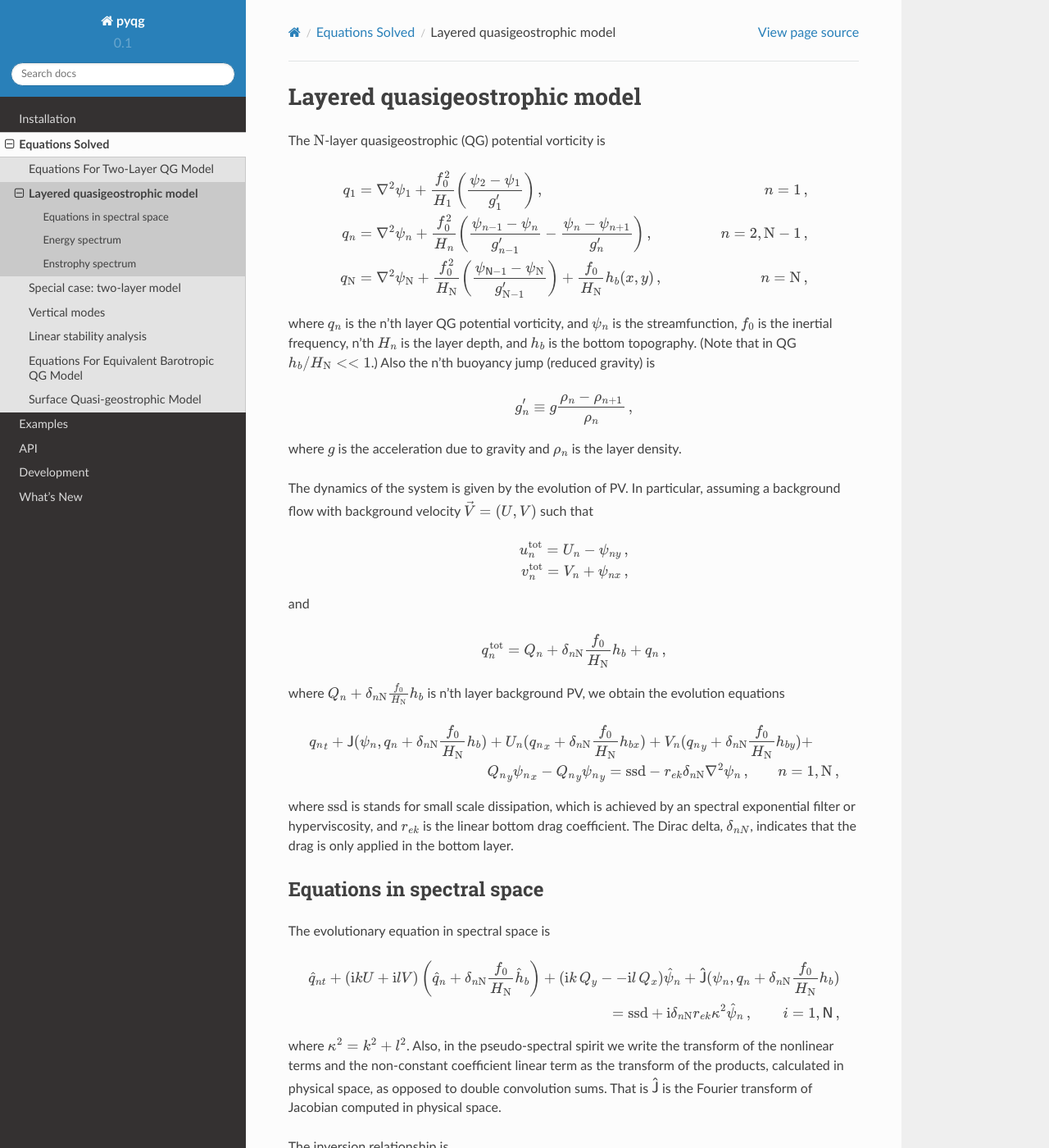
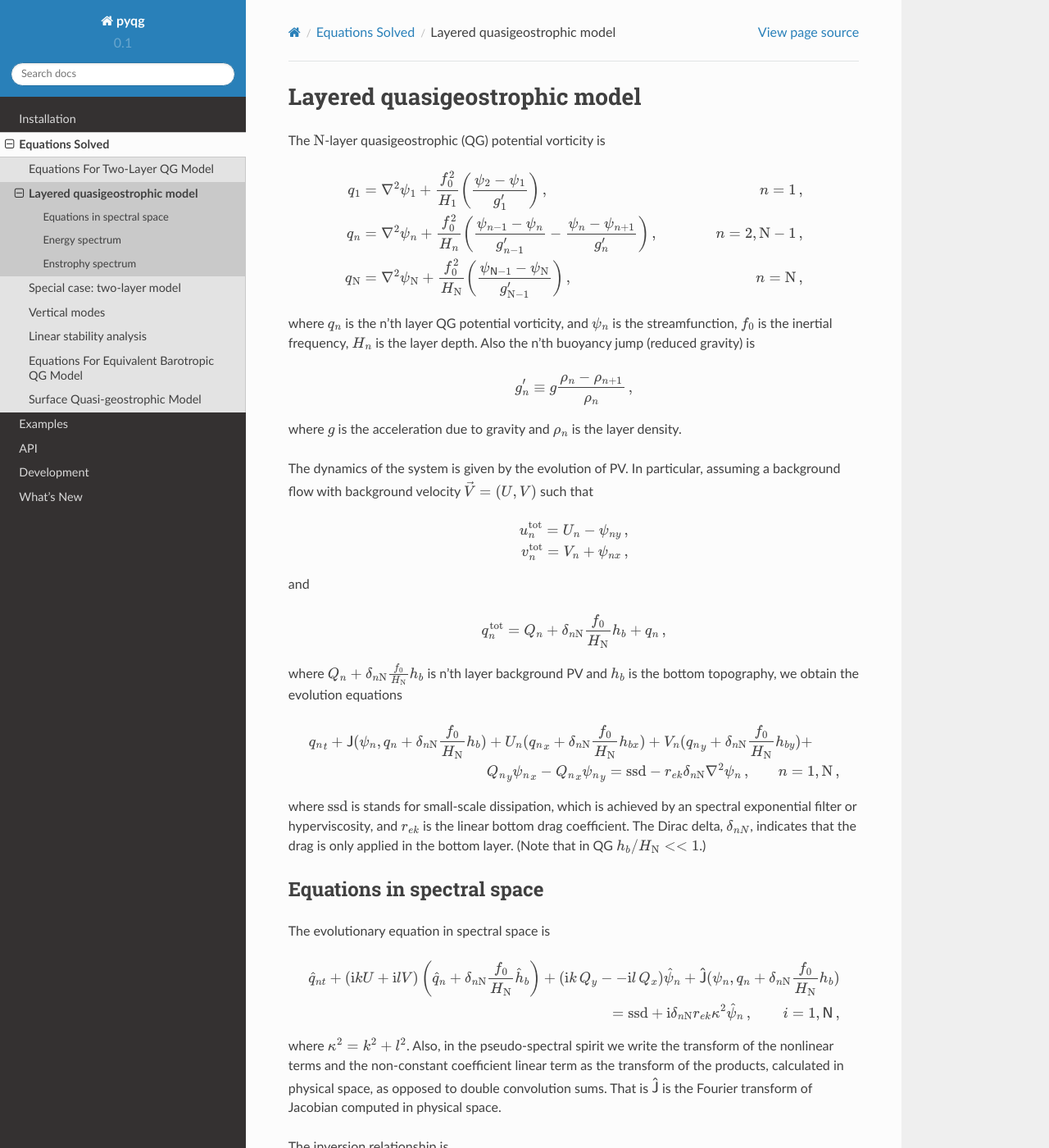
Before and after one commit to pyqg/pyqg, a Sphinx documentation site: the page built from docs/equations/notation_layered.rst, in a window 1280 px wide and 1400 px high. Shown: the whole window at 82% size. Built offline with Sphinx 7.4.7 and the Read the Docs theme 2.0.0, drawn with Linux system fonts in a browser that asks for light colours; part of the change alters nothing that is shown; some of the changed text lies outside the part shown.

```diff
--- a/docs/equations/notation_layered.rst
+++ b/docs/equations/notation_layered.rst
@@ -9,13 +9,11 @@ is
    \begin{aligned}
    {q_1} &= {\nabla^2}\psi_1 + \frac{f_0^2}{H_1} \left(\frac{\psi_{2}-\psi_1}{g'_{1}}\right)\,,  \qquad & n =1{\, ,}\nonumber \\
    {q_n} &= {\nabla^2}\psi_n + \frac{f_0^2}{H_n} \left(\frac{\psi_{n-1}-\psi_n}{g'_{n-1}}  - \frac{\psi_{n}-\psi_{n+1}}{g'_{n}}\right)\,,  \qquad &n = 2,{\mathrm{N}}-1 {\, ,}\nonumber \\
-   {q_{\mathrm{N}}} &= {\nabla^2}\psi_{\mathrm{N}}+ \frac{f_0^2}{H_{\mathrm{N}}} \left(\frac{\psi_{\textsf{N}-1}-\psi_{\mathrm{N}}}{g'_{{\mathrm{N}}-1}}\right) + \frac{f_0}{H_{\mathrm{N}}}h_b (x,y)\,,  \qquad & n ={\mathrm{N}}\,,\end{aligned}
+   {q_{\mathrm{N}}} &= {\nabla^2}\psi_{\mathrm{N}}+ \frac{f_0^2}{H_{\mathrm{N}}} \left(\frac{\psi_{\textsf{N}-1}-\psi_{\mathrm{N}}}{g'_{{\mathrm{N}}-1}}\right) \,,  \qquad & n ={\mathrm{N}}\,,\end{aligned}
 
 where :math:`q_n` is the n’th layer QG potential vorticity, and
 :math:`\psi_n` is the streamfunction, :math:`f_0` is the inertial
-frequency, n’th :math:`H_n` is the layer depth, and :math:`h_b` is the
-bottom topography. (Note that in QG :math:`h_b/H_{\mathrm{N}}<< 1`.)
-Also the n’th buoyancy jump (reduced gravity) is
+frequency, :math:`H_n` is the layer depth. Also the n’th buoyancy jump (reduced gravity) is
 
 .. math:: g'_n \equiv g \frac{\rho_{n}-\rho_{n+1}}{\rho_n}{\, ,}
 
@@ -38,20 +36,21 @@ and
 .. math:: q_n^{{\text{tot}}} = Q_n + \delta_{n{\mathrm{N}}}\frac{f_0}{H_{\mathrm{N}}}h_b + q_n {\, ,}
 
 where :math:`Q_n + \delta_{n{\mathrm{N}}}\frac{f_0}{H_{\mathrm{N}}}h_b`
-is n’th layer background PV, we obtain the evolution equations
+is n’th layer background PV and :math:`h_b` is the
+bottom topography, we obtain the evolution equations
 
 .. math::
 
    \begin{aligned}
    \label{eq:qg_dynamics}
    {q_n}_t + \mathsf{J}(\psi_n,q_n + \delta_{n {\mathrm{N}}} \frac{f_0}{H_{\mathrm{N}}}h_b )& + U_n ({q_n}_x + \delta_{n {\mathrm{N}}} \frac{f_0}{H_{\mathrm{N}}}h_{bx}) + V_n ({q_n}_y + \delta_{n {\mathrm{N}}} \frac{f_0}{H_{\mathrm{N}}}h_{by})+ \nonumber
-   \\ & {Q_n}_y {\psi_n}_x - {Q_n}_y {\psi_n}_y = {\text{ssd}}- r_{ek} \delta_{n{\mathrm{N}}} {\nabla^2}\psi_n {\, ,}\qquad n = 1,{\mathrm{N}}{\, ,}\end{aligned}
+   \\ & {Q_n}_y {\psi_n}_x - {Q_n}_x {\psi_n}_y = {\text{ssd}}- r_{ek} \delta_{n{\mathrm{N}}} {\nabla^2}\psi_n {\, ,}\qquad n = 1,{\mathrm{N}}{\, ,}\end{aligned}
 
-where :math:`{\text{ssd}}` is stands for small scale dissipation, which
+where :math:`{\text{ssd}}` is stands for small-scale dissipation, which
 is achieved by an spectral exponential filter or hyperviscosity, and
 :math:`r_{ek}` is the linear bottom drag coefficient. The Dirac delta,
 :math:`\delta_{nN}`, indicates that the drag is only applied in the
-bottom layer.
+bottom layer. (Note that in QG :math:`h_b/H_{\mathrm{N}}<< 1`.)
 
 Equations in spectral space
 ---------------------------
@@ -184,8 +183,8 @@ With this notation, the “stretching matrix” is simply
 .. math::
 
    {\mathsf{S}}= \begin{bmatrix}
-   - F_1 \qquad \:\:\:\:F_1\\
-   F_2 \qquad -  + F_2
+   - F_1 \qquad \:\:F_1\\
+   F_2 \qquad - F_2
    \end{bmatrix}{\, .}
 
 The inversion relationship in Fourier space is
```
